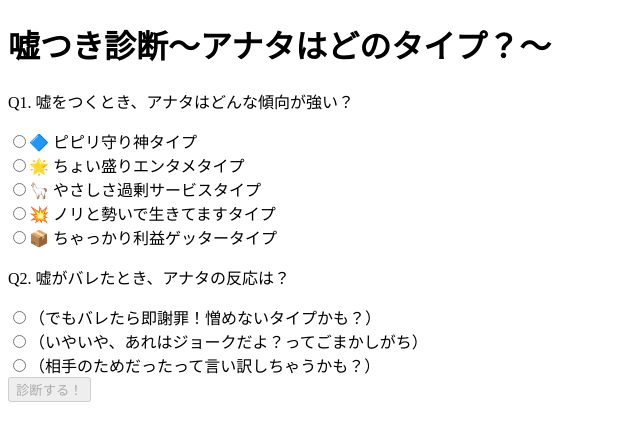
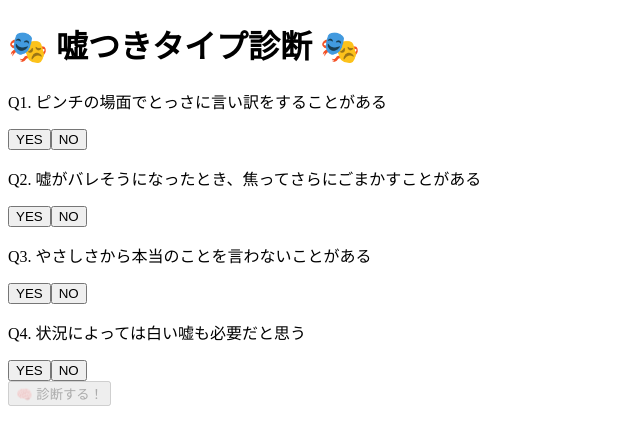
Before and after one commit to chachi77/liar-type-quiz, a Next.js app: page / in a window 1280 px wide. Shown: the top 444 px of the page, without its empty margins (0-640 px from the left). Built offline with nearby package versions, Linux system fonts and the light colour scheme.

Commit message:
Update LiarTypeQuiz.tsx

```diff
--- a/components/LiarTypeQuiz.tsx
+++ b/components/LiarTypeQuiz.tsx
@@ -4,92 +4,91 @@ import { useState } from "react";
 import { Card, CardContent } from "../components/ui/card";
 import { Button } from "../components/ui/button";
 
-const results = {
-  A: "🔷 ピピリ守り神タイプ：ピンチ回避のためなら多少の嘘も辞さない！でも謝るのも早い素直な一面も。",
-  B: "🌟 ちょい盛りエンタメタイプ：話を盛って自分を魅せたい！みんなを楽しませたいサービス精神の塊。",
-  C: "🦙 やさしさ過剰サービスタイプ：相手を傷つけたくない…その気持ちから嘘をついちゃう心優しき人。",
-  D: "💥 ノリと勢いで生きてますタイプ：その場の空気とケタ狙いで嘘がボロリ！バレたら冷や汗…でも懲りないタイプ。",
-  E: "📦 ちゃっかり利益ゲッタータイプ：損得勘定で動くしっかり者。でもバレた時の逃げ足も早いかも？"
-};
+const questions = [
+  "ピンチの場面でとっさに言い訳をすることがある",
+  "嘘がバレそうになったとき、焦ってさらにごまかすことがある",
+  "やさしさから本当のことを言わないことがある",
+  "状況によっては白い嘘も必要だと思う"
+];
 
-const reactions = {
-  A: "（でもバレたら即謝罪！憎めないタイプかも？）",
-  B: "（いやいや、あれはジョークだよ？ってごまかしがち）",
-  C: "（相手のためだったって言い訳しちゃうかも？）"
+const results: Record<string, { type: string; description: string }> = {
+  "0000": { type: "🔷 正直一途タイプ", description: "嘘は絶対NG！誠実さを大切にするタイプ。" },
+  "0001": { type: "🌱 状況理解タイプ", description: "白い嘘の必要性も理解する、柔軟な思考の持ち主。" },
+  "0010": { type: "🍀 思いやりタイプ", description: "他人への配慮から真実を控える優しさの持ち主。" },
+  "0011": { type: "💡 共感的リアリスト", description: "人の気持ちと現実のバランスをとる名人。" },
+  "0100": { type: "🔥 動揺回避タイプ", description: "バレそうになるとつい動揺してごまかすことも。" },
+  "0101": { type: "🎯 本能派サバイバー", description: "生き抜く力と感覚で動く現場主義タイプ。" },
+  "0110": { type: "🧸 優しさの仮面タイプ", description: "優しさゆえに取り繕う、心配性な人。" },
+  "0111": { type: "💫 配慮の達人タイプ", description: "人間関係を円滑にする嘘も使いこなす気配りタイプ。" },
+  "1000": { type: "🌀 機転タイプ", description: "ピンチに強く、言い訳で乗り切る頭の回転が早い人。" },
+  "1001": { type: "🌊 柔軟型リアクター", description: "とっさの機転と柔らかさで波風を立てない。" },
+  "1010": { type: "🎭 状況対応タイプ", description: "必要に応じて嘘も使い分けるクレバーな人。" },
+  "1011": { type: "🧠 賢者の嘘タイプ", description: "嘘も戦略のひとつと考えるスマート思考。" },
+  "1100": { type: "🌪️ 緊急対処タイプ", description: "追い詰められると咄嗟に動ける反射神経タイプ。" },
+  "1101": { type: "🔮 戦術家タイプ", description: "状況を冷静に見て最適な一手を打つ計算派。" },
+  "1110": { type: "🧞‍♂️ 空気読みタイプ", description: "相手の心を読み、優しさとタイミングで動く。" },
+  "1111": { type: "🌀 変幻自在タイプ", description: "どんな場面でも柔軟に対応する嘘のプロ！でも心はピュアかも？" }
 };
 
 export default function LiarTypeQuiz() {
-  const [q1, setQ1] = useState("");
-  const [q2, setQ2] = useState("");
+  const [answers, setAnswers] = useState<string[]>(Array(questions.length).fill(""));
   const [result, setResult] = useState<{
     type: string;
-    reaction: string;
-    notice: string;
+    description: string;
   } | null>(null);
 
+  const handleChange = (index: number, value: string) => {
+    const newAnswers = [...answers];
+    newAnswers[index] = value;
+    setAnswers(newAnswers);
+  };
+
   const handleSubmit = () => {
-    if (q1 && q2) {
-      setResult({
-        type: results[q1 as keyof typeof results].split("：")[0],
-        reaction: reactions[q2 as keyof typeof reactions],
-        notice: results[q1 as keyof typeof results]
-      });
+    const key = answers.join("");
+    if (results[key]) {
+      setResult(results[key]);
     }
   };
 
   return (
-    <div className="px-4 max-w-xl mx-auto">
-      <h1 className="text-xl font-bold mb-4">嘘つき診断〜アナタはどのタイプ？〜</h1>
+    <div className="px-4 max-w-xl mx-auto text-white bg-gray-900 min-h-screen py-8">
+      <h1 className="text-2xl font-bold mb-6 text-center">🎭 嘘つきタイプ診断 🎭</h1>
 
-      <div className="mb-6 space-y-2">
-        <p>Q1. 嘘をつくとき、アナタはどんな傾向が強い？</p>
-        {["A", "B", "C", "D", "E"].map((opt) => (
-          <Card key={opt}>
-            <CardContent>
-              <label>
-                <input
-                  type="radio"
-                  name="q1"
-                  value={opt}
-                  onChange={(e) => setQ1(e.target.value)}
-                  checked={q1 === opt}
-                />
-                {results[opt as keyof typeof results].split("：")[0]}
-              </label>
-            </CardContent>
-          </Card>
-        ))}
-      </div>
+      {questions.map((text, i) => (
+        <Card key={i} className="mb-4 bg-gray-800 text-white">
+          <CardContent>
+            <p className="mb-4 font-semibold">Q{i + 1}. {text}</p>
+            <div className="flex gap-4">
+              <Button
+                className={`w-full bg-blue-600 hover:bg-blue-700`}
+                onClick={() => handleChange(i, "1")}
+                variant={answers[i] === "1" ? "default" : "outline"}
+              >
+                YES
+              </Button>
+              <Button
+                className={`w-full bg-red-600 hover:bg-red-700`}
+                onClick={() => handleChange(i, "0")}
+                variant={answers[i] === "0" ? "default" : "outline"}
+              >
+                NO
+              </Button>
+            </div>
+          </CardContent>
+        </Card>
+      ))}
 
-      <div className="mb-6 space-y-2">
-        <p>Q2. 嘘がバレたとき、アナタの反応は？</p>
-        {["A", "B", "C"].map((opt) => (
-          <Card key={opt}>
-            <CardContent>
-              <label>
-                <input
-                  type="radio"
-                  name="q2"
-                  value={opt}
-                  onChange={(e) => setQ2(e.target.value)}
-                  checked={q2 === opt}
-                />
-                {reactions[opt as keyof typeof reactions]}
-              </label>
-            </CardContent>
-          </Card>
-        ))}
-      </div>
-
-      <Button className="w-full" onClick={handleSubmit} disabled={!q1 || !q2}>
-        診断する！
+      <Button className="w-full mt-4 bg-green-600 hover:bg-green-700" onClick={handleSubmit} disabled={answers.includes("")}>
+        🧠 診断する！
       </Button>
 
       {result && (
-        <div className="mt-6">
-          <div className="text-sm font-semibold text-muted-foreground mb-1">アナタの嘘つきタイプは…</div>
-          <div className="text-lg font-bold">{result.type}：{result.notice}</div>
-          <p className="text-sm text-muted-foreground mt-2">{result.reaction}</p>
+        <div className="mt-8 p-6 bg-gray-800 rounded-xl shadow-lg text-center">
+          <div className="text-sm font-semibold text-muted-foreground mb-2">
+            あなたの嘘つきタイプは…
+          </div>
+          <div className="text-2xl font-bold mb-2">{result.type}</div>
+          <p className="text-base text-muted-foreground">{result.description}</p>
         </div>
       )}
     </div>
```
